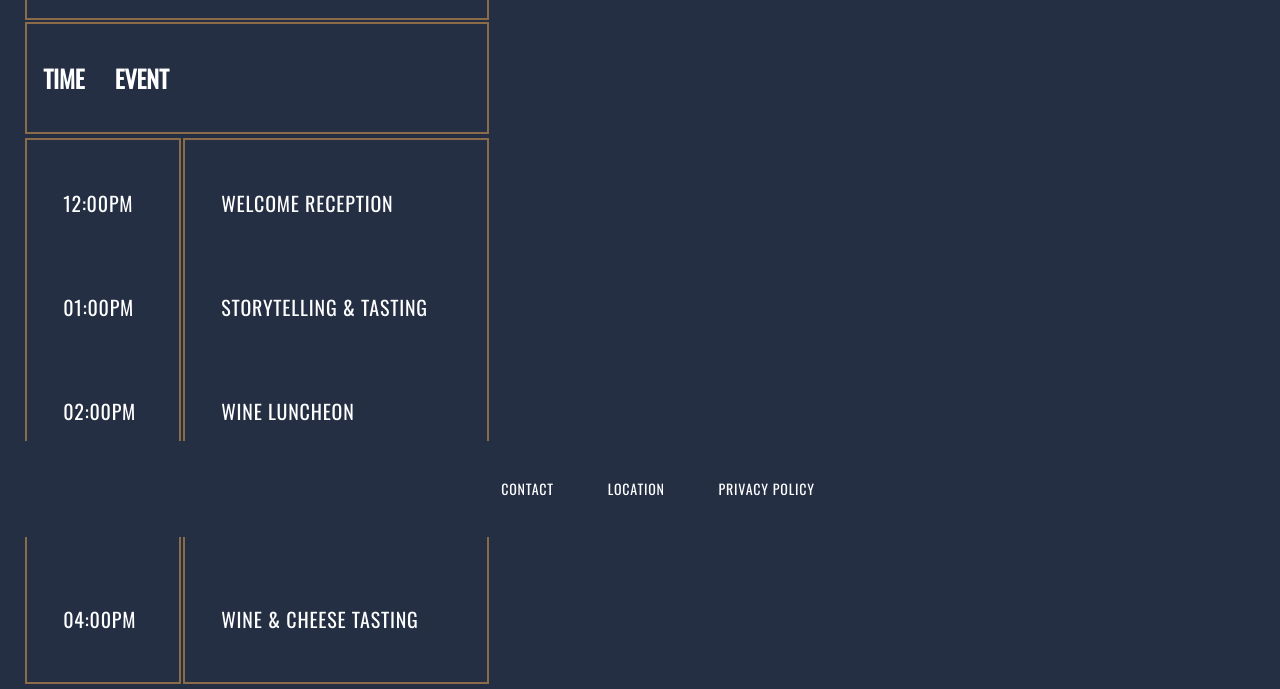
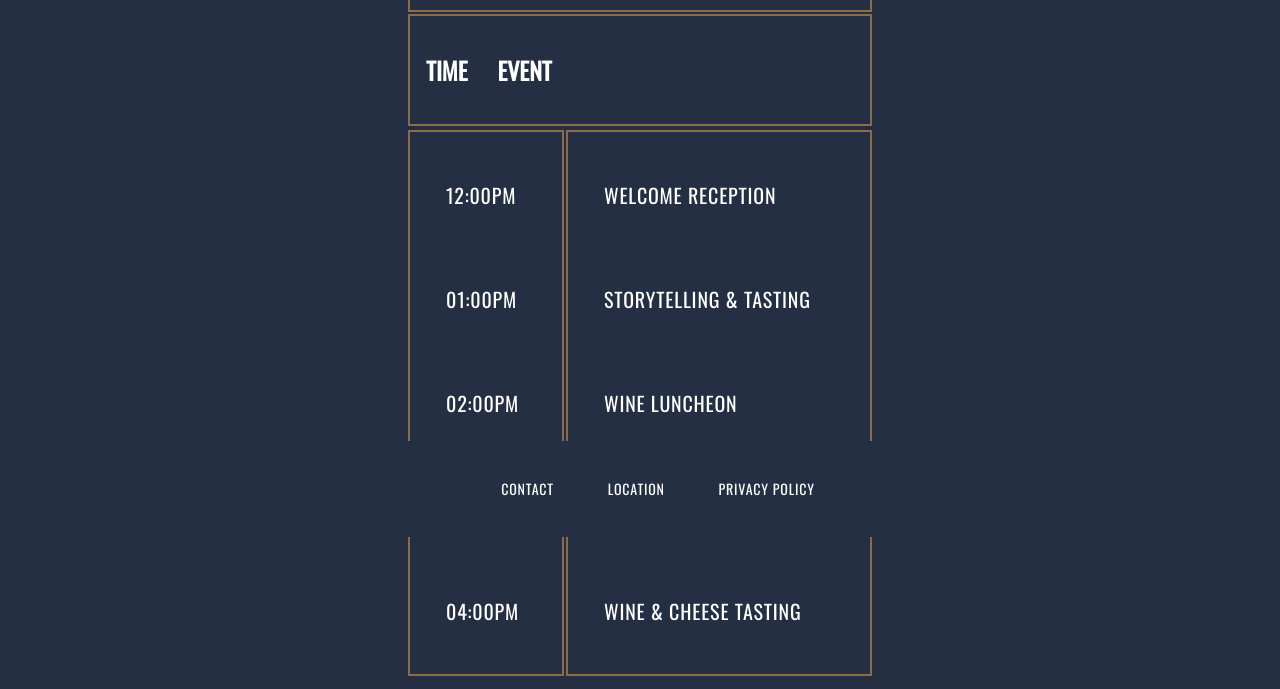
Before and after one commit to JusTerrell/Wine-Festival-Schedule, a plain HTML site: page index.html in a window 1280 px wide. Shown: the part 258-947 px from the top of the page. Drawn offline with nearby package versions, Linux system fonts and the light colour scheme.

Commit message:
Update style.css

```diff
--- a/style.css
+++ b/style.css
@@ -1,5 +1,5 @@
 html {
-  display: flex;
+  ;
 }
 
 body {
@@ -59,6 +59,7 @@ footer {
   bottom: 5px;
   background-color: #242f44;
   z-index: 5;
+  align-self: flex-end;
 }
 footer h3 {
   display: inline-block;
```
